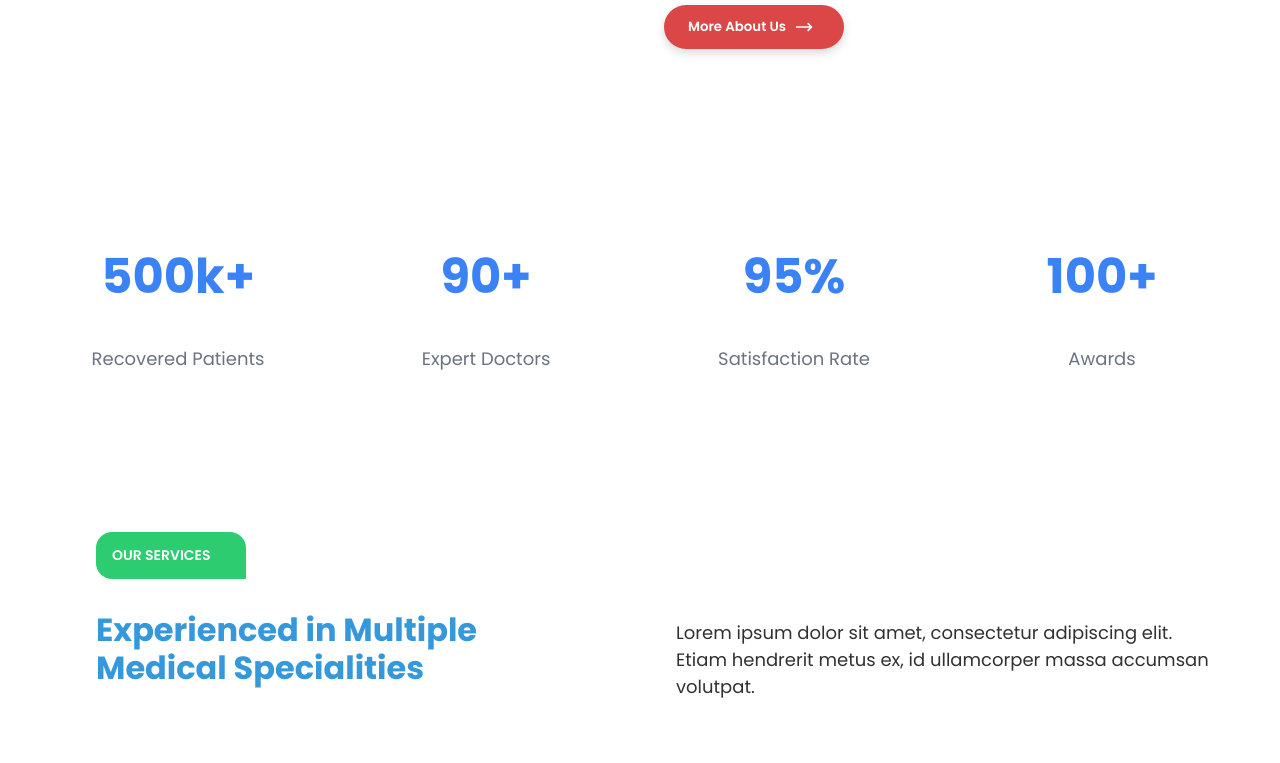
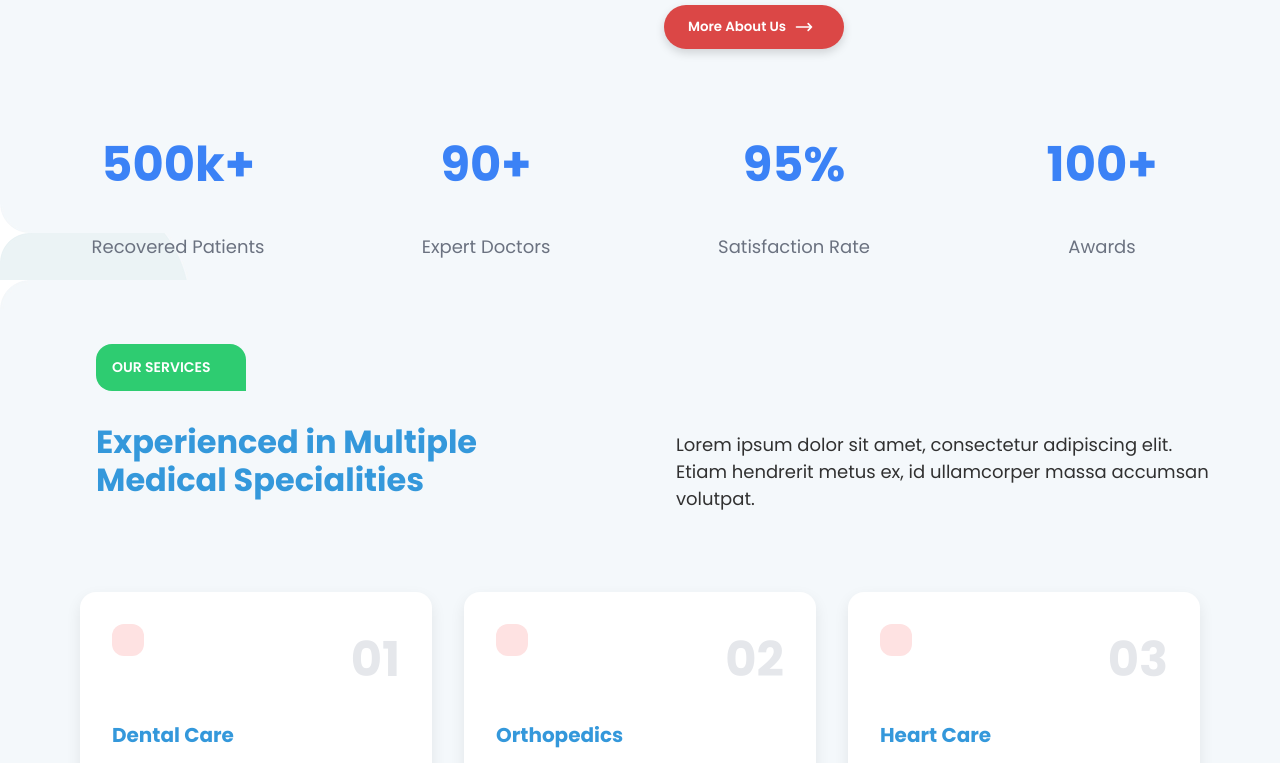
Before and after one commit to Achraf-podcast/NextLine-V2, a plain HTML site: page website/index.html in a window 1280 px wide. Shown: the part 1800-2563 px from the top of the page. Drawn offline with Linux system fonts and the light colour scheme.

Commit message:
Add files via upload

```diff
--- a/website/style.css
+++ b/website/style.css
@@ -334,7 +334,8 @@ p {
 
 .about-section {
   padding: 4rem 1rem;
-  background-color: white;
+  background-image: url("images/about-bg.png");
+  height: 930px;
 }
 
 .about-container {
@@ -523,7 +524,7 @@ blockquote {
 }
 
 .about-stats {
-  margin-top: 12rem;
+  margin-top: 5rem;
   display: grid;
   grid-template-columns: repeat(4, 1fr);
   text-align: center;
@@ -657,7 +658,7 @@ blockquote {
 
 .services-section {
   padding: 4rem 1rem;
-  background-color: white;
+  background-image: url("images/services-bg.png");
   margin: auto;
   text-align: center;
 }
```
